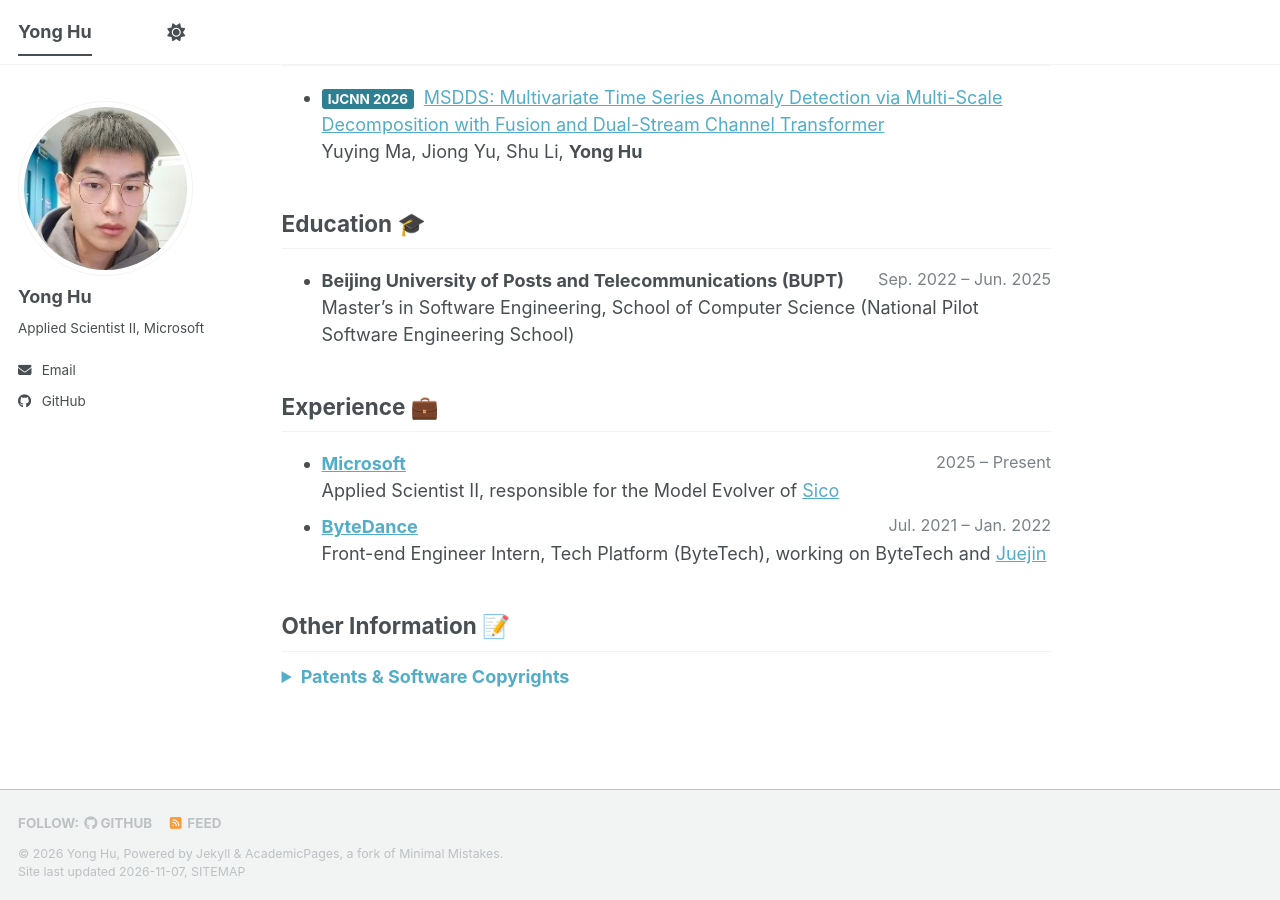
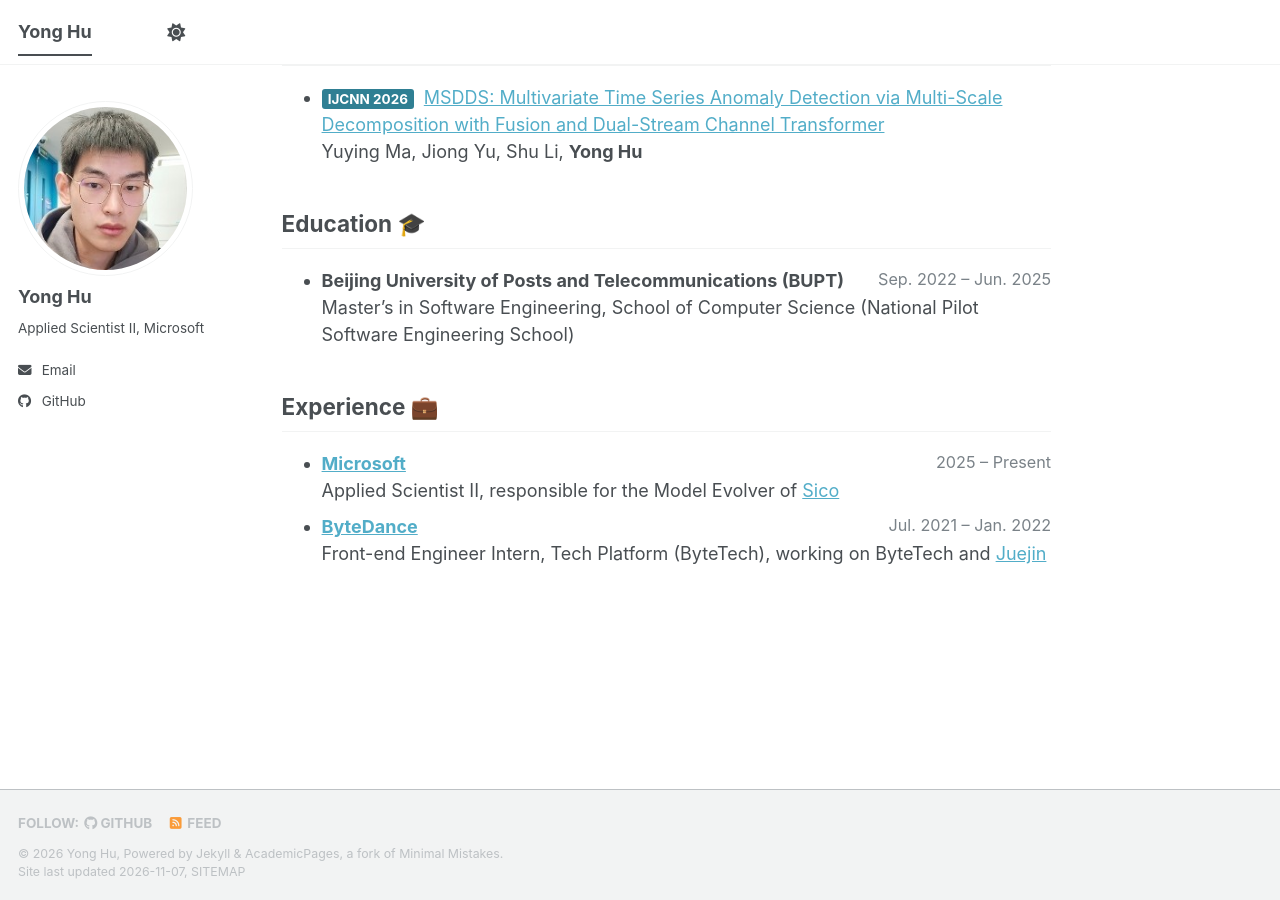
Before and after one commit to huyonger/huyonger.github.io, a Jekyll site: the page built from _pages/about.md, in a window 1280 px wide and 900 px high, scrolled down 735 px. Built offline with Jekyll 4.4.1, drawn with Linux system fonts in a browser that asks for light colours; a script bundle is joined from its source files by our own code; a style sheet for code colours, icons or effects is not loaded.

Commit message:
Remove the Other Information section (patent and software copyright)
Co-Authored-By: Claude Opus 5.5 <noreply@anthropic.com>

```diff
--- a/_pages/about.md
+++ b/_pages/about.md
@@ -53,13 +53,3 @@ I'm Yong Hu, an Applied Scientist II at [Microsoft](https://www.microsoft.com/),
   Applied Scientist II, responsible for the Model Evolver of [Sico](https://github.com/microsoft/Sico)
 - **[ByteDance](https://www.bytedance.com/)** <span class="cv-date">Jul. 2021 – Jan. 2022</span>
   Front-end Engineer Intern, Tech Platform (ByteTech), working on ByteTech and [Juejin](https://juejin.cn/)
-
-## Other Information 📝
-
-<details markdown="1">
-<summary>Patents & Software Copyrights</summary>
-
-- Chinese invention patent: *Remote Automatic Diagnosis System and Method Based on Intelligent Image Recognition and Medical Intelligent Reasoning* (影像智能识别与医学智能推理的远程自动诊断系统及方法)
-- Software copyright: *Remote Automatic Diagnosis System Based on Intelligent Image Recognition and Medical Intelligent Reasoning V1.0*
-
-</details>
--- a/assets/css/main.scss
+++ b/assets/css/main.scss
@@ -75,7 +75,7 @@
   }
 }
 
-/* collapsible blocks (Show more news, Other Information) */
+/* collapsible blocks (e.g. "Show more news") */
 .page__content details {
   margin: 0.5em 0 1em;
 
```
